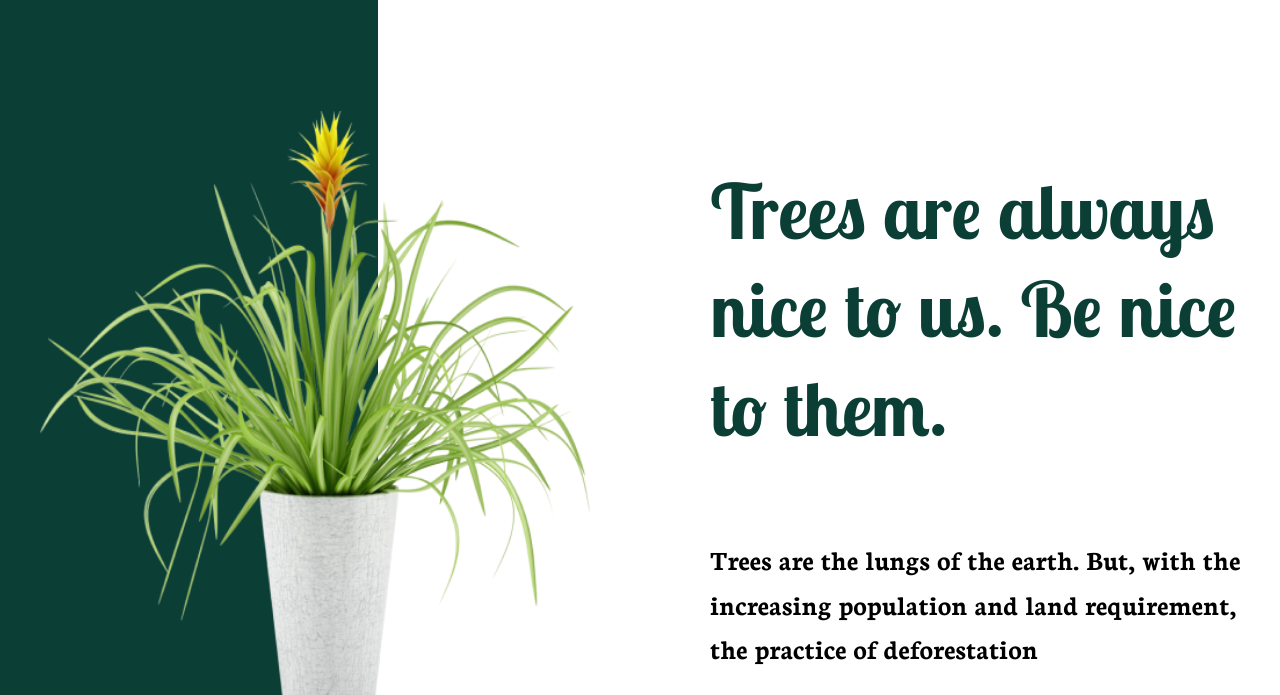
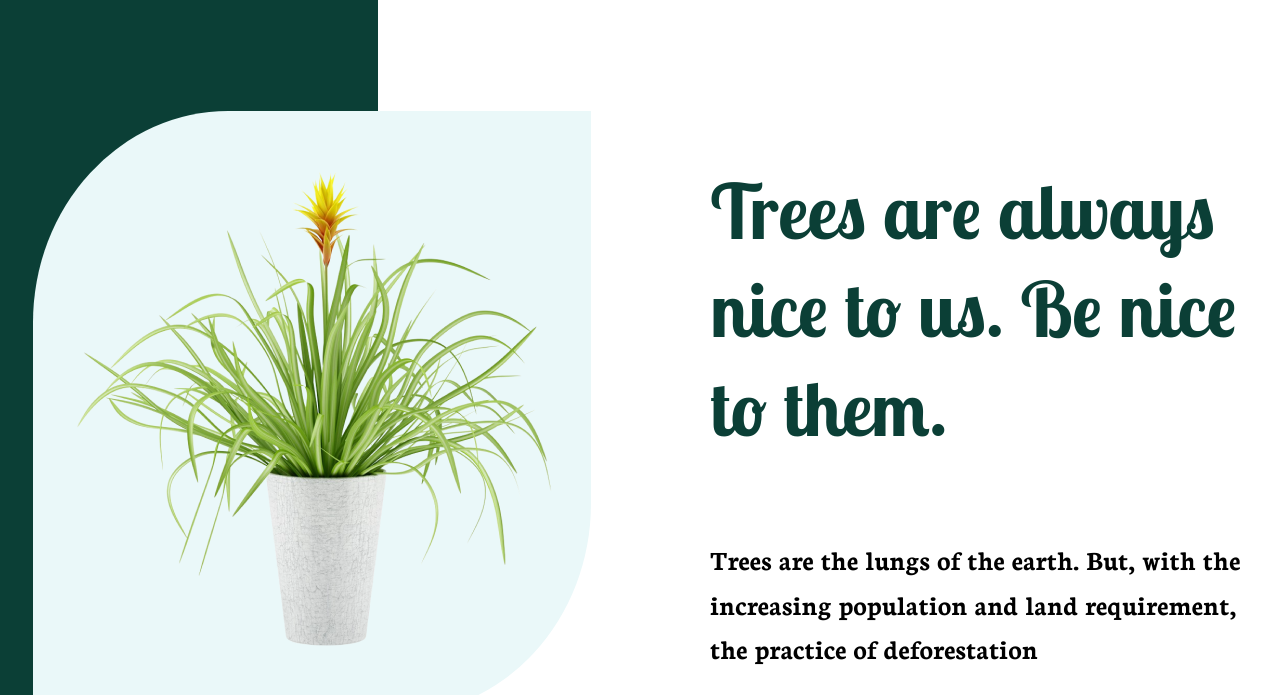
Before and after one commit to actavioDen/Plant-BD, a website: page index.html in a window 1280 px wide. Shown: the part 105-800 px from the top of the page. Drawn offline with Linux system fonts and the light colour scheme.

Commit message:
сделано- декоративные элементы первой секции. Столкнулся с проблемой- псевдоэлементы before и after не применимы к изображениям. ищу решение.

```diff
--- /dev/null
+++ b/css/about-section/about-section.css
@@ -0,0 +1,19 @@
+.about-section__desc {
+  margin-left: 70px;
+  display: flex;
+  flex-direction: column;
+  justify-content: space-between;
+  align-items: flex-start;
+}
+
+.about-section__img-wrapper {
+  width: 558px;
+  height: 604px;
+  display: flex;
+  justify-content: center;
+  align-items: center;
+
+  background: var(--light-green);
+  border-top-left-radius: 35%;
+  border-bottom-right-radius: 35%;
+}
--- a/css/style.css
+++ b/css/style.css
@@ -396,6 +396,18 @@ template {
   align-items: flex-start;
 }
 
+.about-section__img-wrapper {
+  width: 558px;
+  height: 604px;
+  display: flex;
+  justify-content: center;
+  align-items: center;
+
+  background: var(--light-green);
+  border-top-left-radius: 35%;
+  border-bottom-right-radius: 35%;
+}
+
 .button {
   padding: 10px 40px;
   font-family: Neuton;
--- a/index.html
+++ b/index.html
@@ -32,9 +32,10 @@
     <main class="page__main">
 
         <section class="section page-body__section">
-
             <div class="section__wrapper about-section">
-                <img class="about-section__img" src="./img/flowers1.png" alt="Большой цветок с красным цветком на стволе" width="558px" height="606px">
+                <div class="about-section__img-wrapper">
+                    <img class="about-section__img" src="./img/flowers1.png" alt="Большой цветок с красным цветком на стволе" width="481px" height="481px">
+                </div>
                 <div class="about-section__desc">
                     <h1 class="title">Trees are always nice to us. Be nice to them.</h1>
                     <p class="text text--size-big">Trees are the lungs of the earth. But, with the increasing population and land requirement, the practice of deforestation</p>
@@ -44,7 +45,6 @@
         </section>
 
         <section class="section page-body__section">
-
             <div class="section__wrapper">
                 <div class="slider-nav slider-nav--position-right">
                     <button class="button button--theme-nav"><img class="arrow-nav" src="./img/arrow-down.svg" alt="" width="37.71px" height="22px"></button>
@@ -68,7 +68,6 @@
         </section>
 
         <section class="section page-body__section">
-
             <div class="section__wrapper">
                 <div class="slider-nav slider-nav--position-left">
                     <button class="button button--theme-nav"><img class="arrow-nav" src="./img/arrow-down.svg" alt="" width="37.71px" height="22px"></button>
```
Also changed, not shown: css/about/about.css (deleted, +0 -7 lines).
